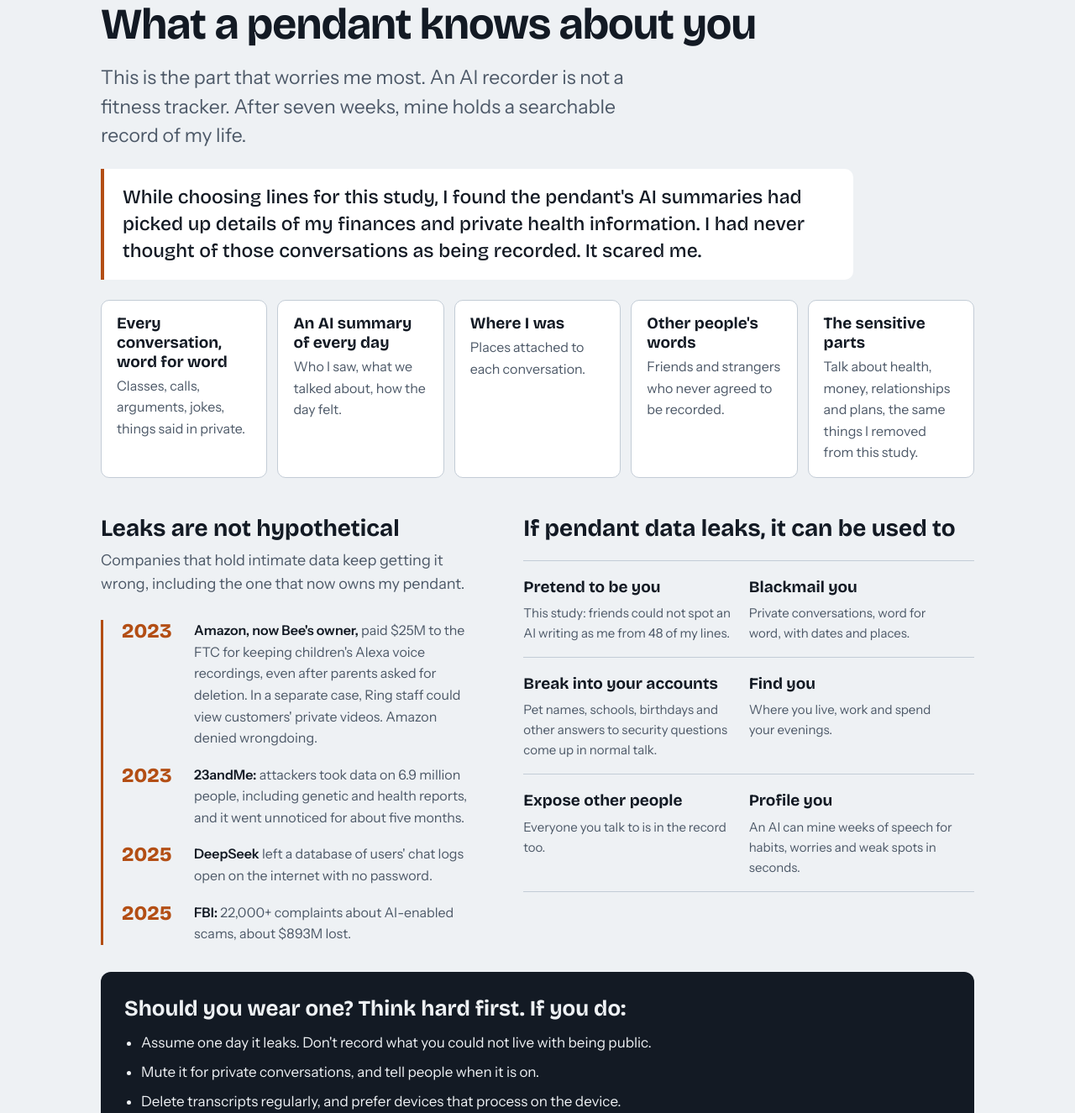
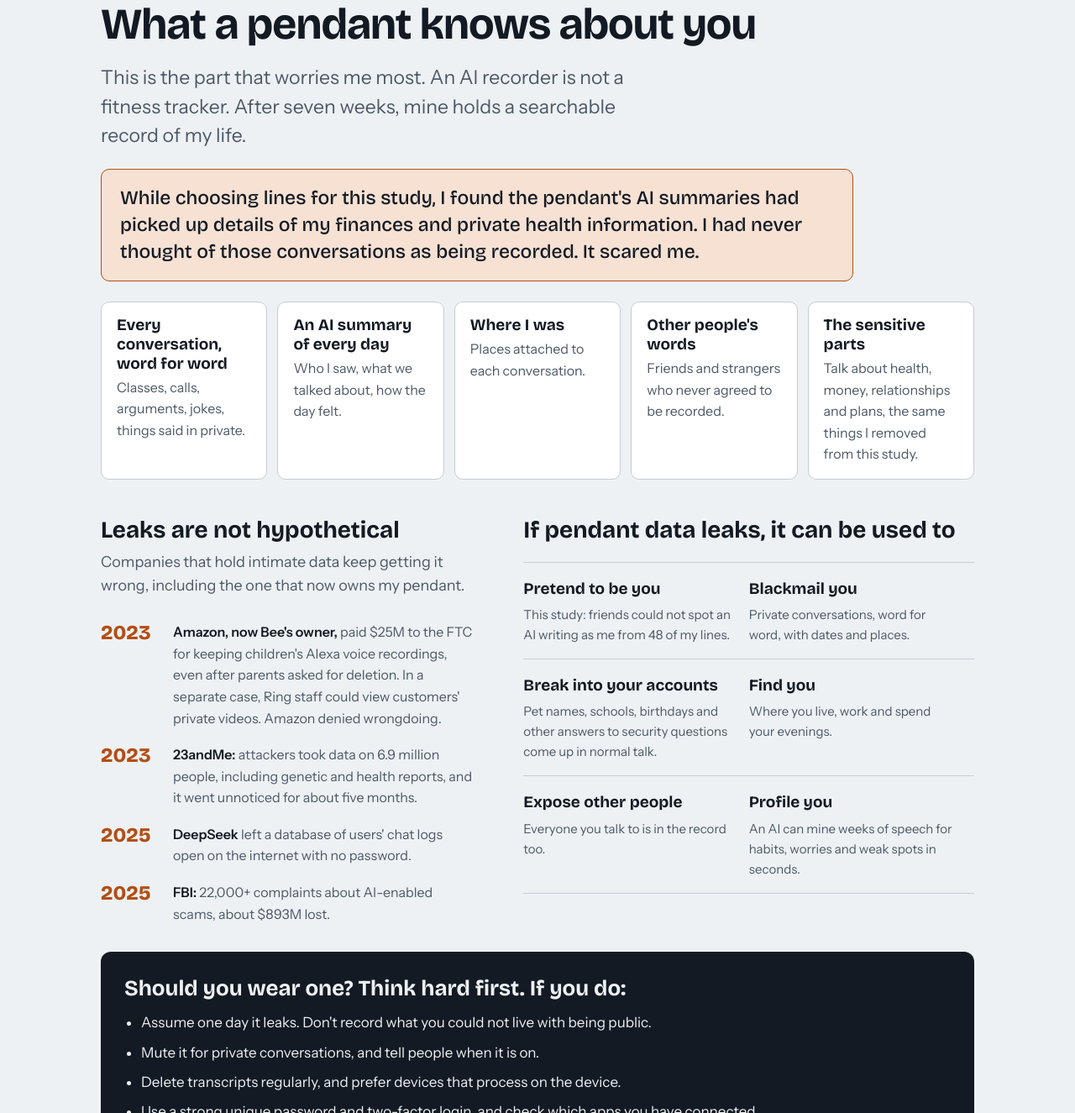
Before and after one commit to jaideep-aher/me-or-the-machine-site, a plain HTML site: page index.html in a window 1280 px wide. Shown: the part 2409-3734 px from the top of the page at 84% size. Drawn offline with nearby package versions, Linux system fonts and the light colour scheme.

Commit message:
Replace side-stripe accents

```diff
--- a/index.html
+++ b/index.html
@@ -69,11 +69,11 @@ a:focus-visible,button:focus-visible{outline:3px solid var(--accent);outline-off
 
 
 /* Risk section */
-.scare{margin:22px 0 0;padding:18px 22px;border-left:4px solid var(--twin);background:var(--surface);border-radius:0 10px 10px 0;font-family:var(--display);font-weight:500;font-size:clamp(19px,2.2vw,23px);line-height:1.4;max-width:60ch}
+.scare{margin:22px 0 0;padding:18px 22px;border:1px solid var(--twin);background:var(--twin-soft);border-radius:10px;font-family:var(--display);font-weight:500;font-size:clamp(19px,2.2vw,23px);line-height:1.4;max-width:60ch}
 .holds{display:grid;grid-template-columns:repeat(auto-fit,minmax(180px,1fr));gap:12px;margin-top:24px;padding:0}
 .holds li{list-style:none;background:var(--surface);border:1px solid var(--line);border-radius:10px;padding:16px 18px;font-size:16px;color:var(--muted)}
 .holds li b{display:block;color:var(--ink);font-family:var(--display);font-size:19px;line-height:1.2;margin-bottom:4px}
-.leaks{margin-top:28px;border-left:3px solid var(--twin);padding:0 0 0 22px;display:grid;gap:18px}
+.leaks{margin-top:28px;display:grid;gap:18px}
 .leaks div{display:grid;grid-template-columns:72px minmax(0,1fr);gap:14px}
 .leaks .yr{font-family:var(--display);font-weight:800;font-size:24px;color:var(--twin);line-height:1.1}
 .leaks p{margin:0;font-size:16px;color:var(--muted)} .leaks b{color:var(--ink)}
```
Also changed, not shown: 1 other file.
